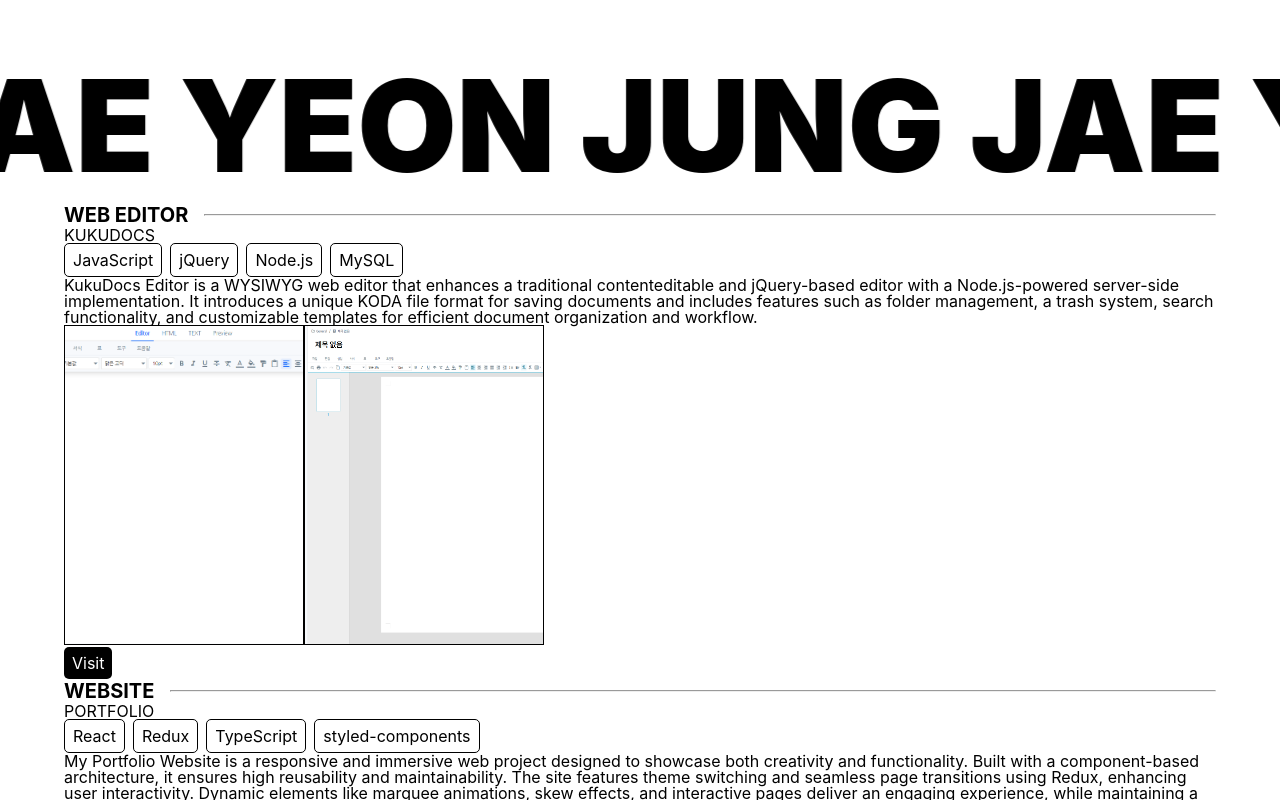
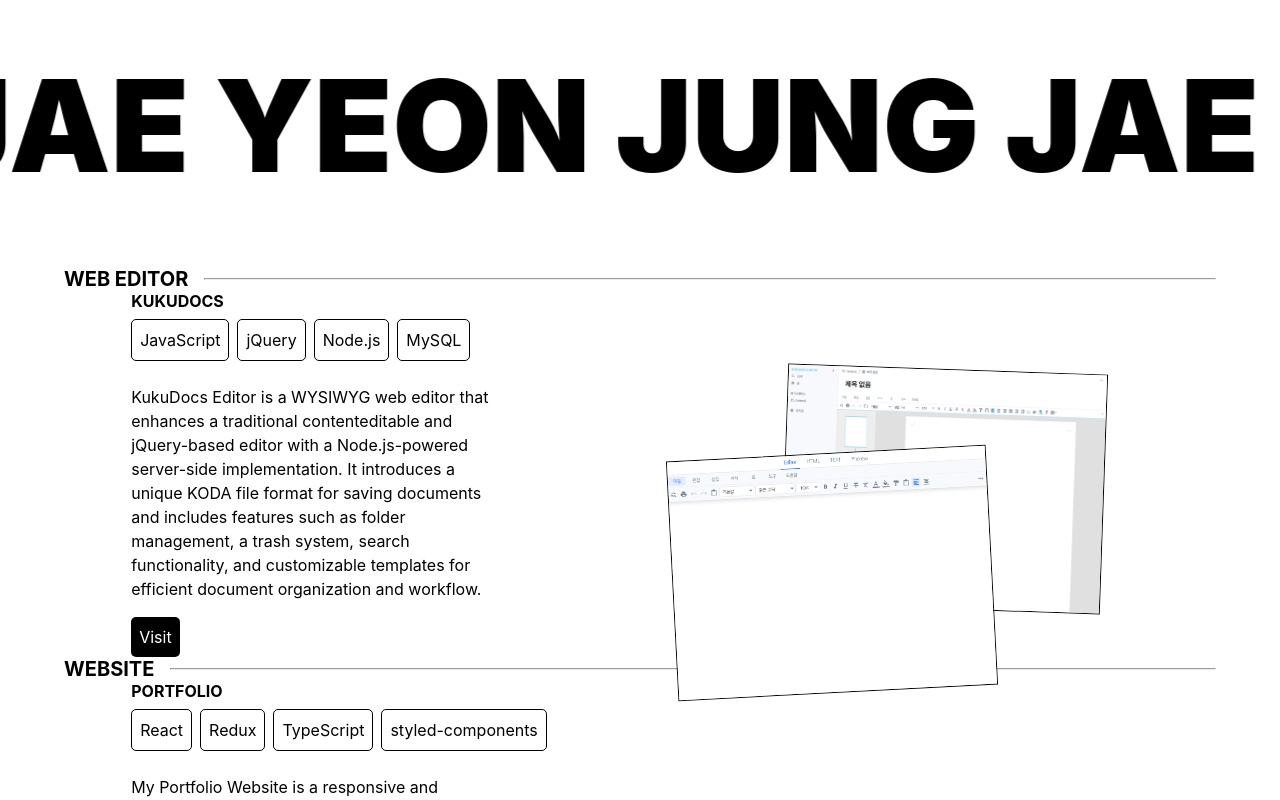
Before and after one commit to solbijae/jaeyeonjung, a React (Create React App) app: page / in a window 1280 px wide. Both pictures are taken after a click on the label 1135 px from the left and 1852 px from the top of the page. Shown: the top 800 px of the page. Built offline with nearby package versions, Linux system fonts and the light colour scheme; a web font is replaced by a local one.

Commit message:
[feat] add toggle transition - add gsap - add framer-motion

```diff
--- a/package.json
+++ b/package.json
@@ -11,6 +11,8 @@
     "@types/node": "^16.7.13",
     "@types/react-dom": "^18.0.0",
     "@types/react-router-dom": "^5.3.3",
+    "framer-motion": "^11.15.0",
+    "gsap": "^3.12.5",
     "react": "18.2.0",
     "react-dom": "18.2.0",
     "react-redux": "^9.2.0",
--- a/src/components/Project/index.tsx
+++ b/src/components/Project/index.tsx
@@ -1,12 +1,70 @@
+import React, { useEffect, useRef } from 'react';
 import * as S from './styles';
+import gsap from 'gsap';
+import { ScrollTrigger } from 'gsap/ScrollTrigger';
 import useFetchData from '../../hooks/useFetchData';
 import { ProjectsType } from '../../types/projects';
 import SectionTitle from '../common/SectionTitle';
 import TransparentText from '../common/Text/Transparent';
 import ColoredText from '../common/Text/Colored';
 
+gsap.registerPlugin(ScrollTrigger);
+
 const Project = () => {
   const { data } = useFetchData<ProjectsType>('/data/projects.json');
+  const imageRefs = useRef<{ [key: string]: HTMLImageElement[] }>({});
+
+  useEffect(() => {
+    Object.values(imageRefs.current).forEach((projectImages) => {
+      // 각 프로젝트 이미지 그룹에 대해 별도의 타임라인 생성
+      const tl = gsap.timeline({
+        paused: true,
+        defaults: { duration: 0.5 }
+      });
+
+      projectImages.forEach((image, index) => {
+        if (image) {
+          const transformTo = index === 0
+            ? 'translate(-70%, -65%) rotate(-3deg)'
+            : 'translate(-35%, -100%) rotate(2deg)';
+
+          const defaultTransform = 'translate(-50%, -100%)';
+
+          // 초기 상태 설정
+          gsap.set(image, {
+            transform: defaultTransform
+          });
+
+          // 각 이미지에 대한 ScrollTrigger 생성
+          ScrollTrigger.create({
+            trigger: image,
+            // 트리거 영역을 좀 더 위쪽으로 조정
+            start: 'top 85%', // 요소가 화면 하단 근처에 도달했을 때
+            end: 'bottom 15%', // 요소가 화면 상단 근처를 벗어나기 직전
+            onToggle: self => {
+              if (self.isActive) {
+                // 뷰포트 안에 있을 때
+                gsap.to(image, {
+                  transform: transformTo,
+                  duration: 0.5,
+                  overwrite: true
+                });
+              } else {
+                // 뷰포트 밖에 있을 때
+                gsap.to(image, {
+                  transform: defaultTransform,
+                  duration: 0.5,
+                  overwrite: true
+                });
+              }
+            },
+            // toggleActions를 사용하여 스크롤 방향에 관계없이 일관된 동작 보장
+            toggleActions: "play none play reverse"
+          });
+        }
+      });
+    });
+  }, [data]);
 
   return (
     <S.Container>
@@ -15,7 +73,10 @@ const Project = () => {
           <SectionTitle key={project.type} name={project.type}>
             {project.items &&
               project.items.map((item) => (
-                <div key={item.name}>
+                <S.ItemWrapper
+                  key={item.name}
+                  hasMultipleItems={project.items.length > 1}
+                >
                   <S.ProjectName>{item.name}</S.ProjectName>
                   {item.skills && item.skills.length > 0 && (
                     <S.SkillsWrap>
@@ -28,23 +89,45 @@ const Project = () => {
                   {item.images && item.images.length > 0 && (
                     <S.ImagesWrap>
                       {item.images.map((image, index) => (
-                        <S.Image key={index} src={`/images/${image}.png`} alt={`image-${index}`} />
+                        <S.Image
+                          key={`${item.name}-${index}`}
+                          ref={(el) => {
+                            if (el) {
+                              // 각 프로젝트의 이미지들을 개별적으로 관리
+                              if (!imageRefs.current[item.name]) {
+                                imageRefs.current[item.name] = [];
+                              }
+                              imageRefs.current[item.name][index] = el;
+                            }
+                          }}
+                          src={`/images/${image}.png`}
+                          alt={`image-${index}`}
+                        />
                       ))}
                     </S.ImagesWrap>
                   )}
-                  {item.visit &&
-                    <ColoredText><a href={item.visit} target="_blank" rel="noopener noreferrer">Visit</a></ColoredText>
-                  }
-                  {item.github &&
-                    <ColoredText><a href={item.github} target="_blank" rel="noopener noreferrer">GitHub</a></ColoredText>
-                  }
-                </div>
+                  <S.LinkWrap>
+                    {item.visit && (
+                      <ColoredText>
+                        <a href={item.visit} target="_blank" rel="noopener noreferrer">
+                          Visit
+                        </a>
+                      </ColoredText>
+                    )}
+                    {item.github && (
+                      <ColoredText>
+                        <a href={item.github} target="_blank" rel="noopener noreferrer">
+                          GitHub
+                        </a>
+                      </ColoredText>
+                    )}
+                  </S.LinkWrap>
+                </S.ItemWrapper>
               ))}
           </SectionTitle>
-        ))
-      }
+        ))}
     </S.Container>
   );
-}
+};
 
 export default Project;
--- a/src/components/Project/styles.ts
+++ b/src/components/Project/styles.ts
@@ -1,28 +1,71 @@
-import styled from 'styled-components';
+import styled, { css } from 'styled-components';
 
 export const Container = styled.div`
-
+  padding-top: ${({ theme }) => theme.margin.desktop_section_title};
 `;
 
-export const Image = styled.img`
-  width: 15rem;
-  height: 20rem;
-  object-position: top;
-  object-fit: cover;
-  border: 1px solid ${({ theme }) => theme.colors.black};
+export const ItemWrapper = styled.div<{ hasMultipleItems: boolean }>`
+  display: flex;
+  flex-direction: column;
+  gap: ${({ theme }) => theme.margin.desktop_text_gap};
+  margin-left: ${({ theme }) => theme.margin.desktop_section_indent};
+  padding: ${({ theme }) => theme.padding.desktop_project} 0;
+  ${({ theme }) => theme.typo.desktop_body_16_R};
+
+  ${({ hasMultipleItems }) =>
+    hasMultipleItems &&
+    css`
+      border-bottom: 1px solid ${({ theme }) => theme.colors.gray};
+
+      &:last-child {
+        border-bottom: none;
+      }
+    `
+  }
 `;
 
 export const ProjectName = styled.p`
-
+  ${({ theme }) => theme.typo.desktop_body_16_B};
 `;
 
 export const SkillsWrap = styled.div`
   display: flex;
+  padding-bottom: ${({ theme }) => theme.padding.desktop_section_title};
+`;
+
+export const MainWrap = styled.div`
+  display: flex;
+  gap: ${({ theme }) => theme.margin.desktop_section_indent};
+
 `;
 
 export const ProjectAbout = styled.p`
-
+  width: 33%;
 `;
 
 export const ImagesWrap = styled.div`
+  position: relative;
+  display: flex;
+  gap: ${({ theme }) => theme.margin.desktop_text_gap};
 `;
+
+export const Image = styled.img`
+  position: absolute;
+  top: 0;
+  right: 0;
+  width: 20rem;
+  height: 15rem;
+  object-position: top;
+  object-fit: cover;
+  border: 1px solid ${({ theme }) => theme.colors.black};
+  /* transform: translate(-35%, -120%) rotate(2deg); */
+
+  &:first-child {
+    /* transform: translate(-70%,-75%) rotate(-3deg); */
+    z-index: 1;
+  }
+`;
+
+export const LinkWrap = styled.div`
+  display: flex;
+`;
--- a/src/components/common/Mode/Tabs/index.tsx
+++ b/src/components/common/Mode/Tabs/index.tsx
@@ -11,13 +11,13 @@ const Tabs = () => {
 
   const toggleHandler = () => {
     dispatch(setAnimating(true));
-    dispatch(toggleTheme());
   };
 
   useEffect(() => {
     if (isAnimating) {
       const timer = setTimeout(() => {
         dispatch(setAnimating(false));
+        dispatch(toggleTheme());
       }, 1000);
       return () => clearTimeout(timer);
     }
```
Also changed, not shown: 1 other file (tests, documents, lock files or other folders).
